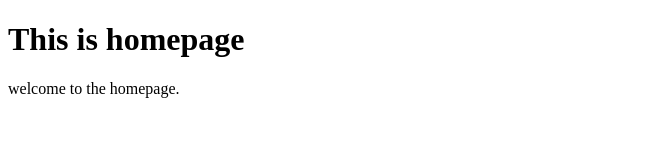
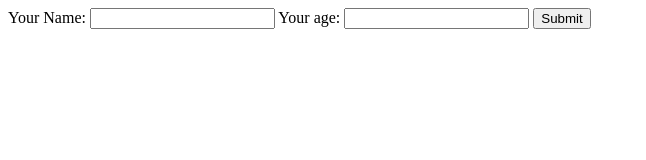
Before and after one commit to nina12336/express_practice, a website: page index.html in a window 1280 px wide. Shown: the whole page, without its empty margins (0-646 px from the left). Drawn offline with Linux system fonts and the light colour scheme.

Commit message:
feat: 練習 routing for query (post method)

```diff
--- a/index.html
+++ b/index.html
@@ -6,7 +6,12 @@
     <title>Homepage</title>
   </head>
   <body>
-    <h1>This is homepage</h1>
-    <p>welcome to the homepage.</p>
+    <form action="/formHandling" method="POST">
+      <label for="fullname">Your Name:</label>
+      <input type="text" id="fullname" name="fullname" />
+      <label for="age">Your age:</label>
+      <input type="number" id="age" name="age" />
+      <button type="submit">Submit</button>
+    </form>
   </body>
 </html>
```
Also changed, not shown: app.js (+12 -1 lines).
